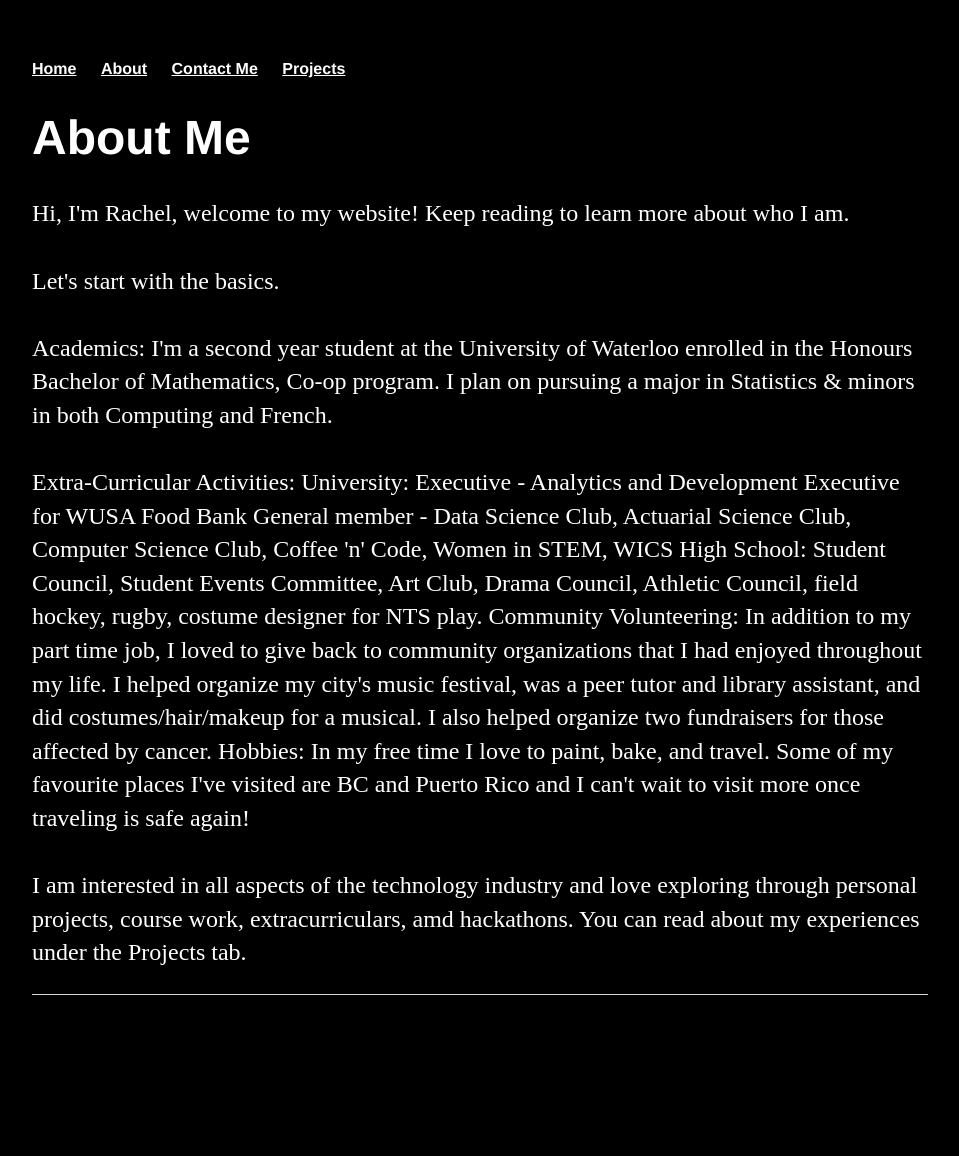
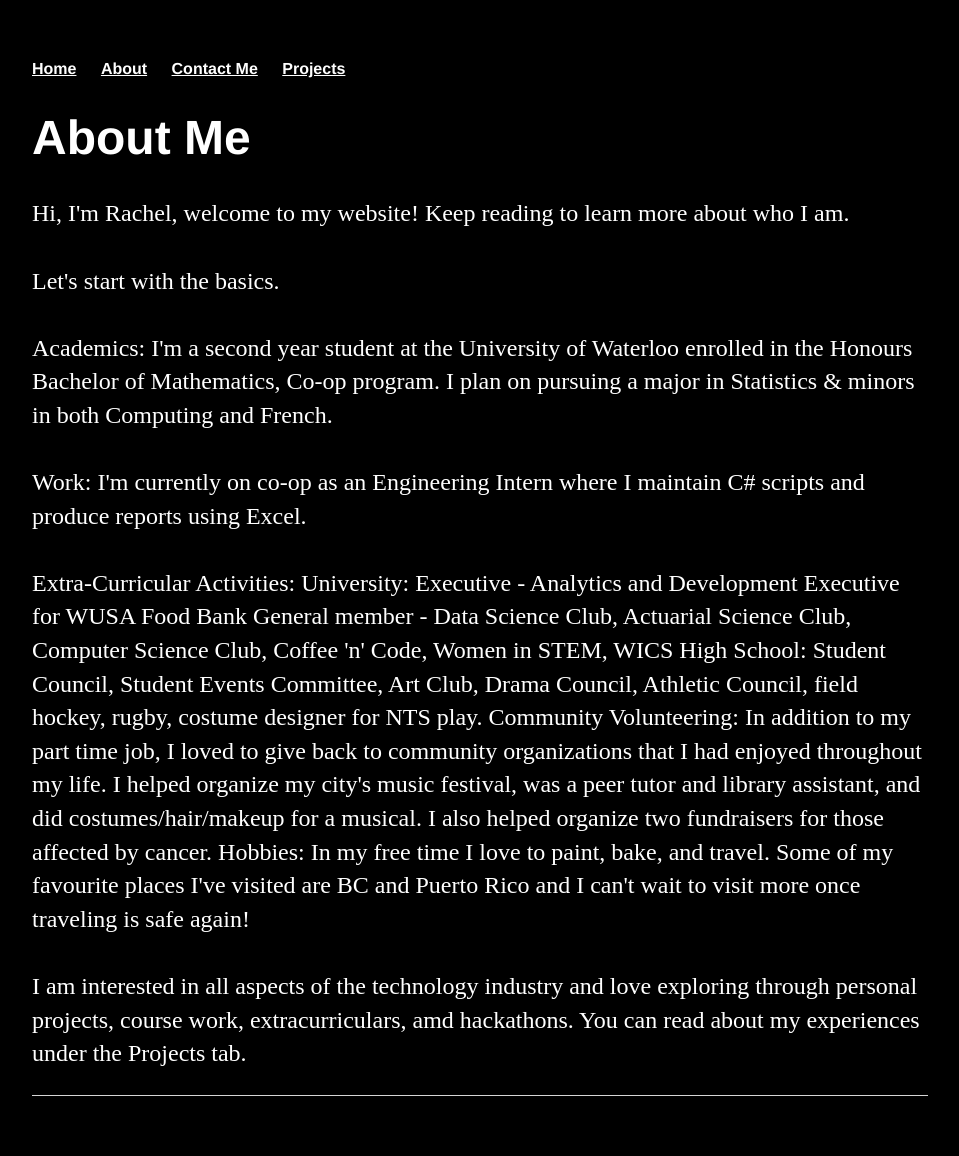
Before and after one commit to rachel-scott/rachel-scott.github.io, a Jekyll site: the page built from about/index.html, in a window 1280 px wide. Shown: the whole page, without its empty margins (160-1119 px from the left). Built offline with Jekyll 4.4.1, drawn with Linux system fonts in a browser that asks for light colours; before the commit the page ends 1055 px from its top, so only the background shows below that.

Commit message:
Update index.html

```diff
--- a/about/index.html
+++ b/about/index.html
@@ -10,6 +10,11 @@ title: Rachel Scott
 		<br><br>
 		Academics: I'm a second year student at the University of Waterloo enrolled in the
 		Honours Bachelor of Mathematics, Co-op program. I plan on pursuing a major in Statistics & minors in both Computing and French.
+		<br><br>
+
+		Work:
+		I'm currently on co-op as an Engineering Intern where I maintain C# scripts and produce reports using Excel.
+
 		<br><br>
 		Extra-Curricular Activities:
 
```
